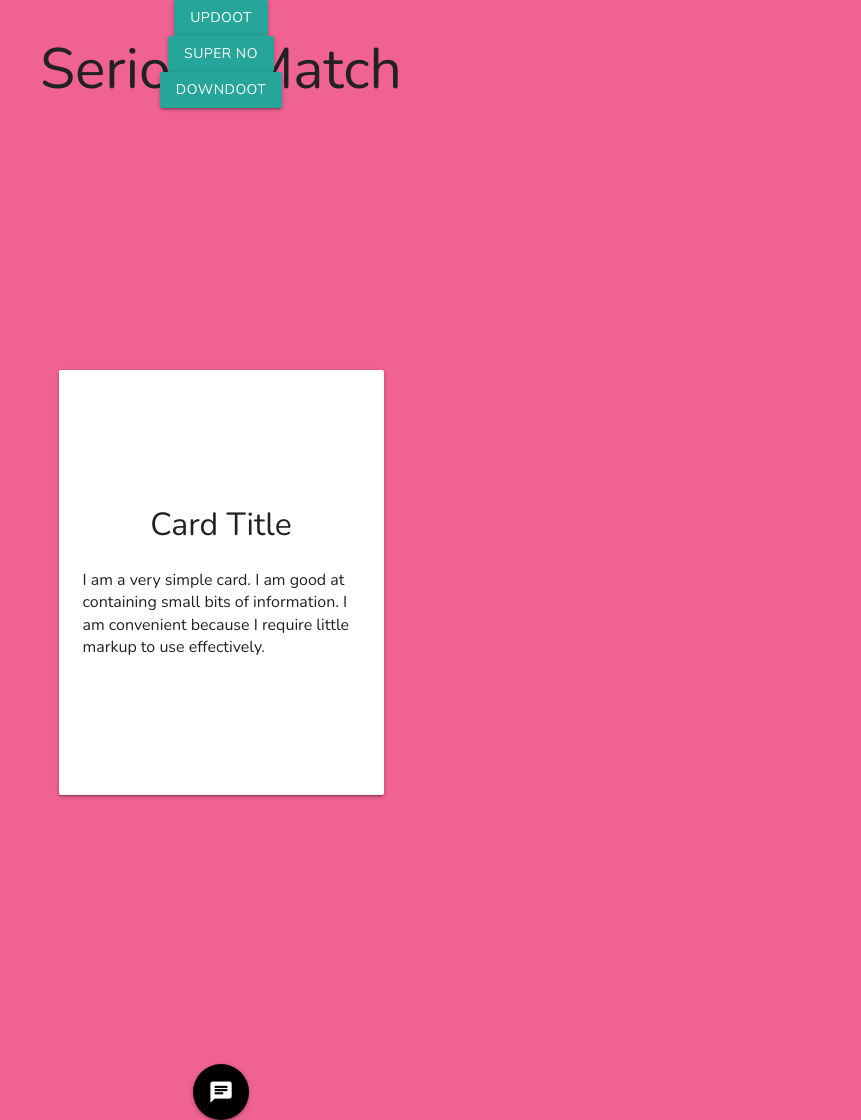
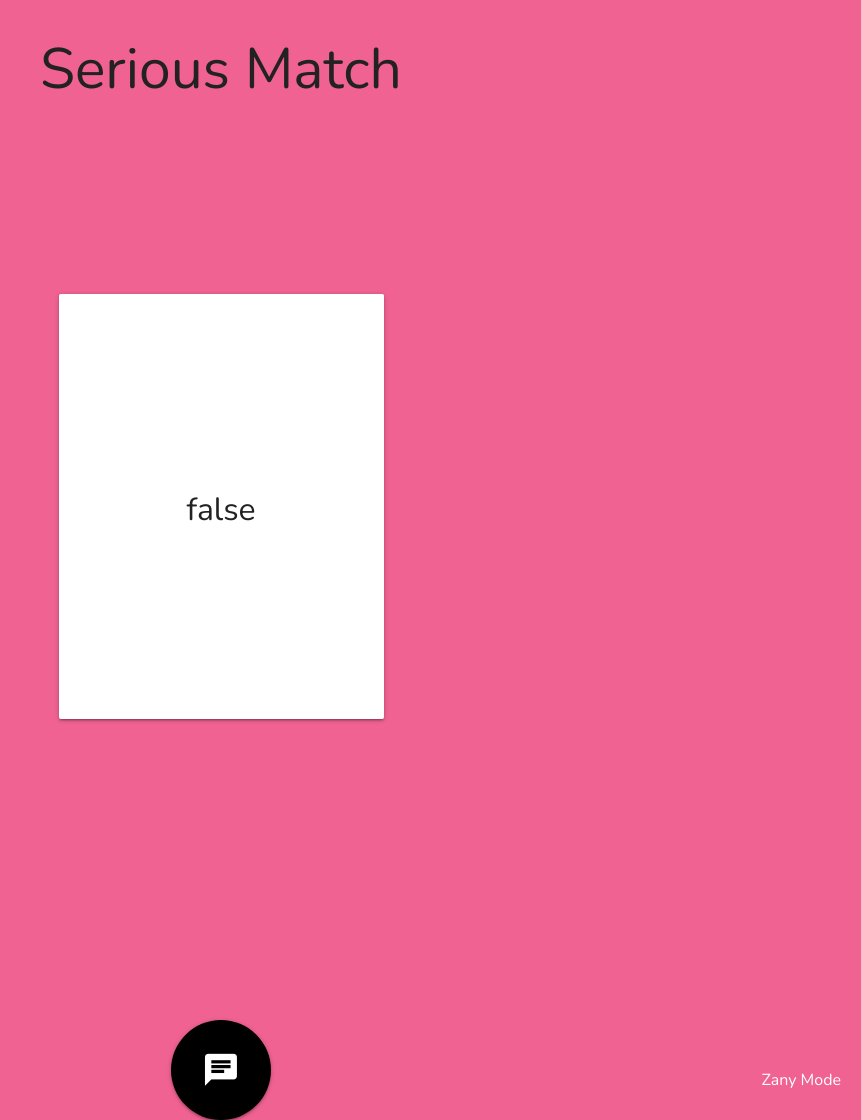
Before and after one commit to Durian-Inc/DebateMingle, a Flask app: template debatemingle/templates/serious.html in a window 1280 px wide. Shown: the whole page, without its empty margins (419-1280 px from the left). Run offline with Flask 2, Linux system fonts and the light colour scheme; the template is opened without the code that fills it, so the values that code supplies are empty.

Commit message:
Added final features

```diff
--- a/debatemingle/routes.py
+++ b/debatemingle/routes.py
@@ -175,6 +175,11 @@
 def check_topic(topic):
     return str(check_user_interaction(browser_session['username'], topic))
 
+@app.route('/add_response/<username>/<topic>/<response>', methods=['GET'])
+@login_required
+def add_one(topic, response):
+    return add_response(session['username'], topic, response)
+
 
 @app.route('/login/', methods=['GET', 'POST'])
 def login():
--- a/debatemingle/static/css/main.css
+++ b/debatemingle/static/css/main.css
@@ -266,6 +266,19 @@
   padding: 20px;
 }
 
+#serious {
+  margin: auto;
+  width: 100px;
+  height: 100px;
+  /*box-shadow: 0 6px 6px 0 rgba(0,0,0,0.22),0 9px 3px -6px rgba(0,0,0,0.26),0 3px 15px 0 rgba(0,0,0,0.4);*/
+  font-size: .8em;
+  line-height: 100px;
+}
+#serious i {
+  line-height: 100px;
+  font-size: 3em;
+}
+
 
 
 
--- a/debatemingle/static/js/serious.js
+++ b/debatemingle/static/js/serious.js
@@ -3,14 +3,6 @@
   var url = 'http://'+document.domain+':'+location.port;
   var element = document.getElementById("swipy");
   var hammertime = new Hammer(element);
-  hammertime.on('pan', function(ev) {
-    console.log(ev);
-  });
-  hammertime.get('pan').set({ direction: Hammer.DIRECTION_ALL });
-  // listen to events...
-  hammertime.on("panleft panright pandown", function(ev) {
-    document.querySelector(".card-title").textContent = ev.type +" gesture detected.";
-  });
 
 var cards;
 var request = new XMLHttpRequest();
@@ -51,6 +43,93 @@
     console.log('rip')
   }
   console.log(cards);
+
+
+
+  document.querySelector(".card-title").textContent = cards.pop(0);
+
+  hammertime.on('pan', function(ev) {
+    console.log(ev);
+  });
+  hammertime.get('pan').set({ direction: Hammer.DIRECTION_ALL });
+  // listen to events...
+  hammertime.on("panleft panright pandown", function(ev) {
+    if (ev.type == "panleft") {
+      // no
+      var request = new XMLHttpRequest();
+      request.open('GET', url+"/add_response/"+document.querySelector(".card-title").textContent+"/0", false);
+
+      request.onload = function() {
+        if (request.status >= 200 && request.status < 400) {
+          // Success!
+          console.log("no");
+          var data = JSON.parse(request.responseText);
+        } else {
+          // We reached our target server, but it returned an error
+
+        }
+      };
+
+      request.onerror = function() {
+        // There was a connection error of some sort
+      };
+
+      request.send();
+    } else if (ev.type == "panright") {
+      // yes
+      var request = new XMLHttpRequest();
+      request.open('GET', url+"/add_response/"+document.querySelector(".card-title").textContent+"/1", false);
+
+      request.onload = function() {
+        if (request.status >= 200 && request.status < 400) {
+          // Success!
+          console.log("yes");
+          var data = JSON.parse(request.responseText);
+        } else {
+          // We reached our target server, but it returned an error
+
+        }
+      };
+
+      request.onerror = function() {
+        // There was a connection error of some sort
+
+      };
+
+      request.send();
+    } else if (ev.type == "pandown") {
+      // SUper no
+      var request = new XMLHttpRequest();
+      request.open('GET', url+"/add_response/"+document.querySelector(".card-title").textContent+"/2", false);
+
+      request.onload = function() {
+        if (request.status >= 200 && request.status < 400) {
+          // Success!
+          console.log("super no");
+          var data = JSON.parse(request.responseText);
+        } else {
+          // We reached our target server, but it returned an error
+
+        }
+      };
+
+      request.onerror = function() {
+        // There was a connection error of some sort
+
+      };
+
+      request.send();
+    }
+    newthing = cards.pop(0);
+    document.querySelector(".card-title").textContent = newthing;
+  });
+
+
+
+
+
+
+
 
 };
 
--- a/debatemingle/templates/serious.html
+++ b/debatemingle/templates/serious.html
@@ -49,21 +49,14 @@
 </div>
 <div id="waiting" class="wrapper">
   <h2 class="center-align name">Serious Match</h1>
-  <a class="waves-effect waves-light btn" formmethod="post" value="updoot">Updoot</a>
-  <a class="waves-effect waves-light btn" type="submit" name="submit" value="super_no">SUPER NO</a>
-  <a class="waves-effect waves-light btn" type="submit" name="submit" value="downdoot">Downdoot</a>
   <div class="valign-wrapper">
     <div id="swipy" class="card">
       <div class="card">
-        <h5 class="card-title">Card Title</h5>
-        <p>I am a very simple card. I am good at containing small bits of information. I am convenient because I require little markup to use effectively.</p>
-      </div>
-      <div class="card">
-          <h5 class="card-title">Card Title</h5>
-          <p>I am a very simple card. I am good at containing small bits of information. I am convenient because I require little markup to use effectively.</p>
+        <h5 class="card-title"></h5>
       </div>
     </div>
   </div>
     <a id="serious" class="btn-floating btn-large waves-effect waves-light black"><i class="material-icons">chat</i></a>
+  <a href="/" class="corner-link white-text">Zany Mode</a>
 </div>
 {% endblock %}
--- a/run.py
+++ b/run.py
@@ -1,4 +1,4 @@
 from debatemingle import app, socketio
 
 if __name__ == '__main__':
-    socketio.run(app)
+    socketio.run(app, host='0.0.0.0', port=80, debug=False)
```
Also changed, not shown: 1 other file.
